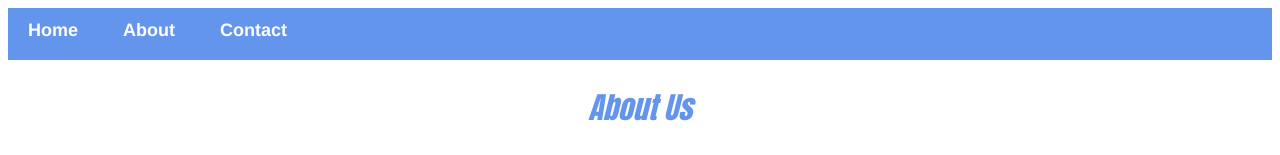
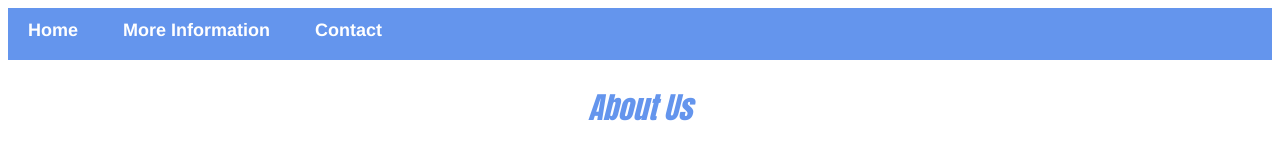
Before and after one commit to LeratoMachete/My-SuperHero-App, a plain HTML site: page About.html in a window 1280 px wide. Shown: the top 155 px of the page. Drawn offline with Linux system fonts and the light colour scheme.

Commit message:
Update About.html

```diff
--- a/About.html
+++ b/About.html
@@ -7,8 +7,8 @@
     <body>
          <div id="menu">
             <a href="index.html"> Home </a>
-            <a href="About.html"> About </a>
-            <a href="Contact.html"> Contact </a>
+            <a href="About.html"> More Information </a>
+            <a href="Contact.html"> Contact  </a>
 
         </div>
 
```
